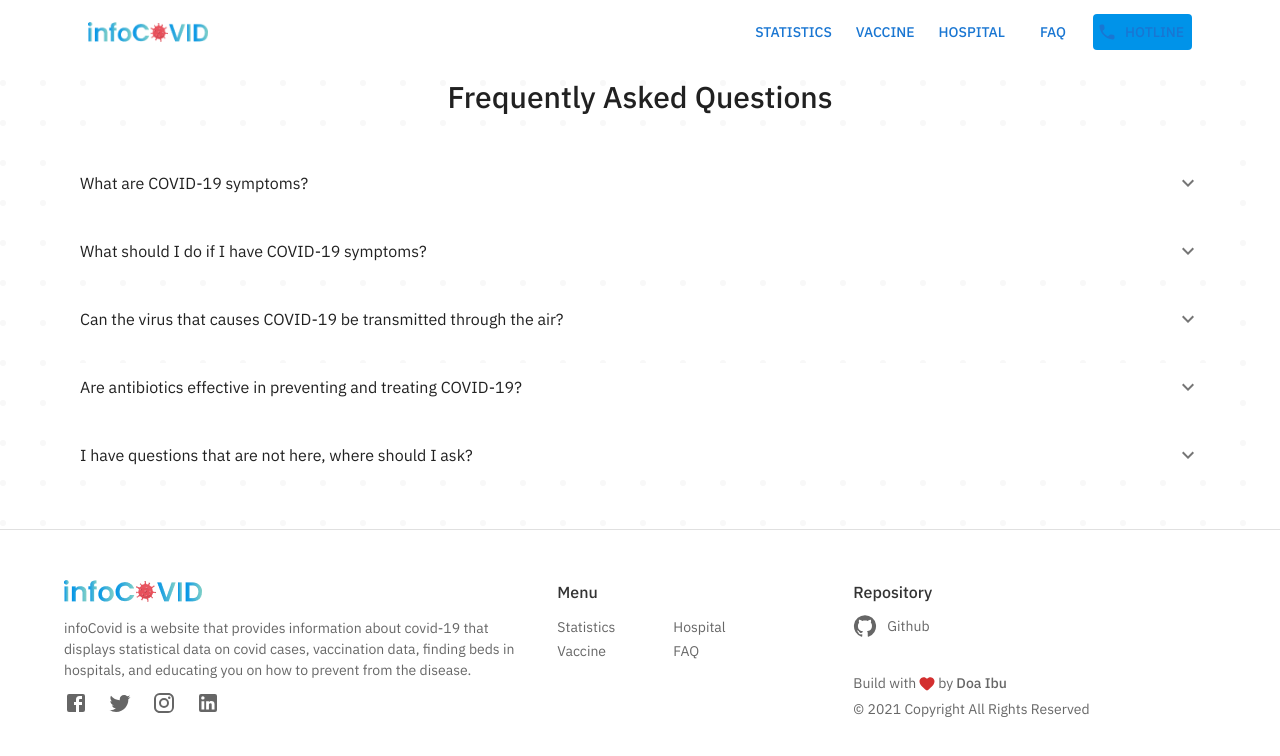
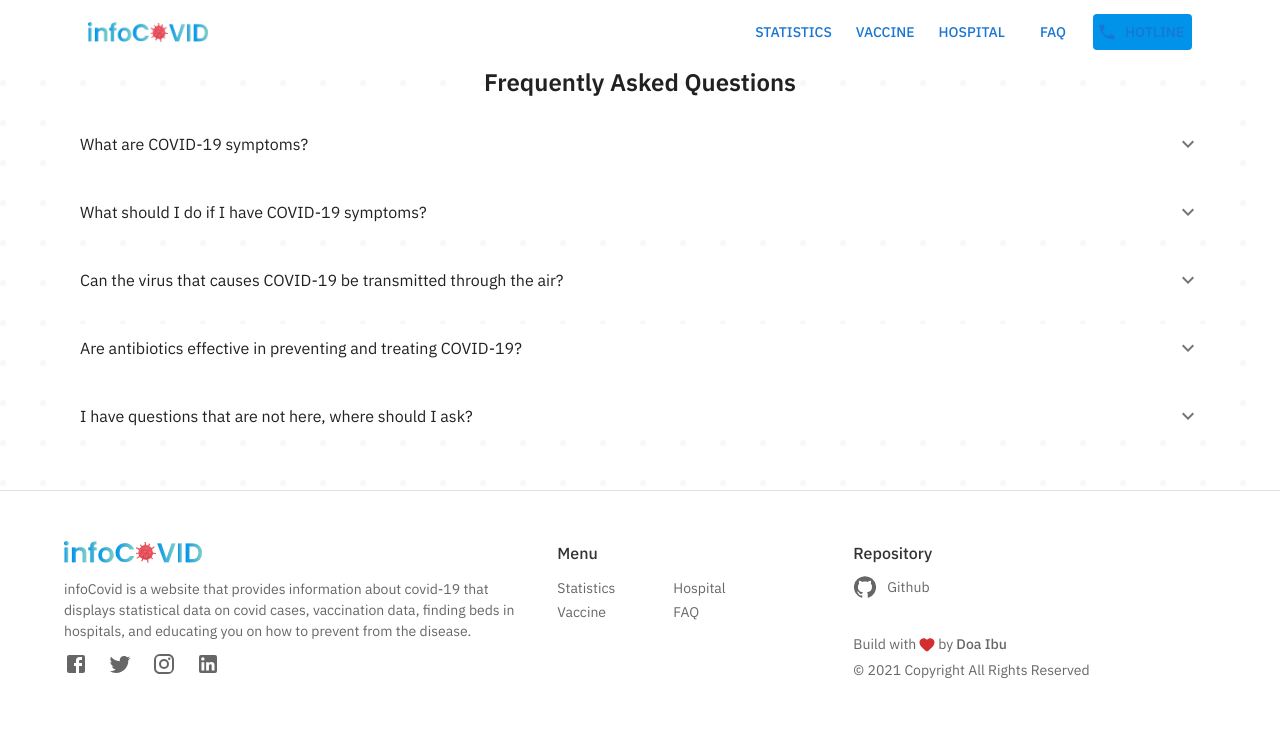
Before and after one commit to niceDeve/info-covid, a Next.js app: page /faq in a window 1280 px wide. Shown: the top 756 px of the page. Built offline with nearby package versions, Linux system fonts and the light colour scheme.

Commit message:
edit faq

```diff
--- a/pages/faq.js
+++ b/pages/faq.js
@@ -13,7 +13,7 @@ export default function Faq() {
         <title>FAQ</title>
       </Head>
       <Container maxWidth='lg'>
-        <h2 className="title textGradient" style={{fontSize: "30px"}}>Frequently Asked Questions</h2>
+        <h2 style={{textAlign: "center"}}>Frequently Asked Questions</h2>
         <MyFaq />
       </Container>
     </div>
```
